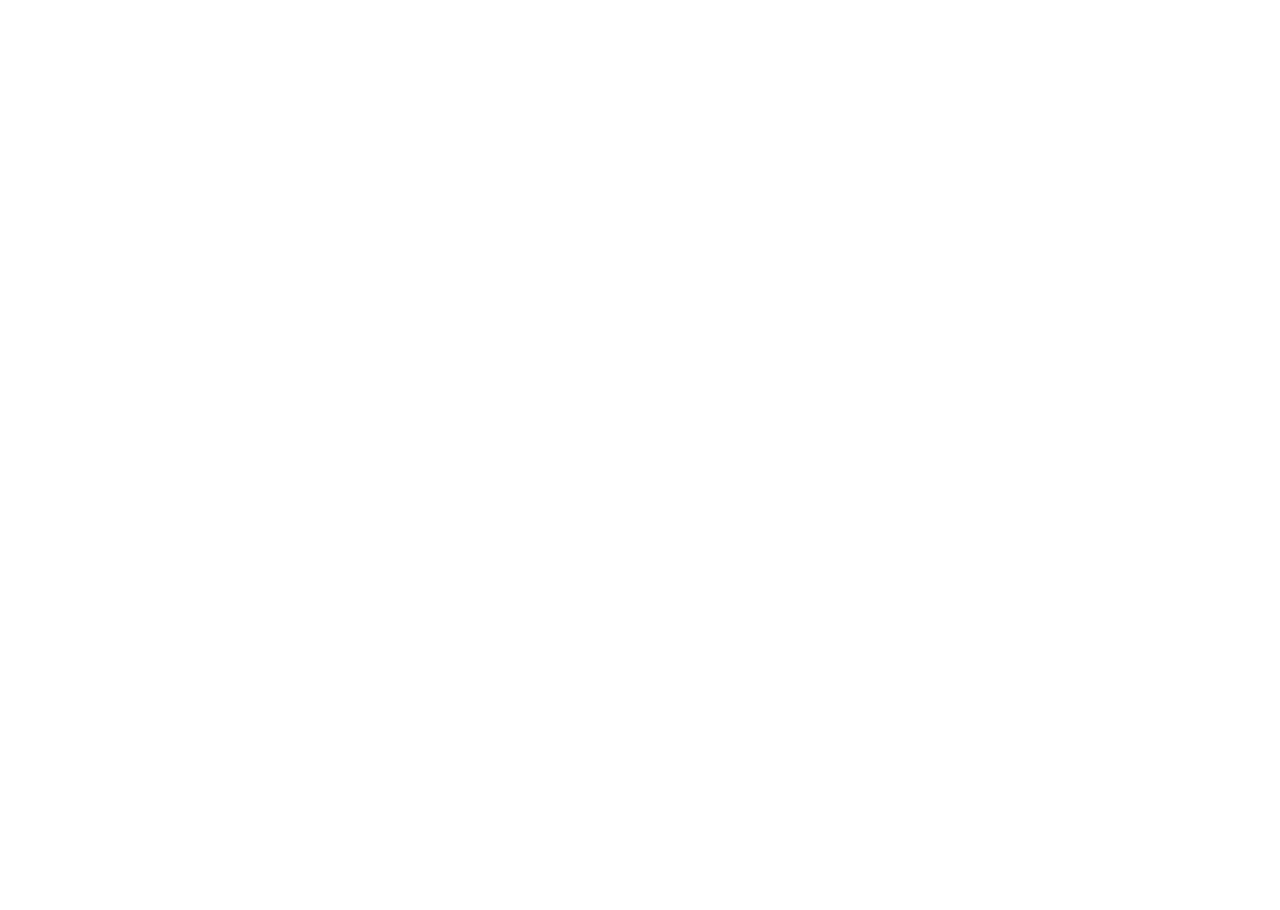
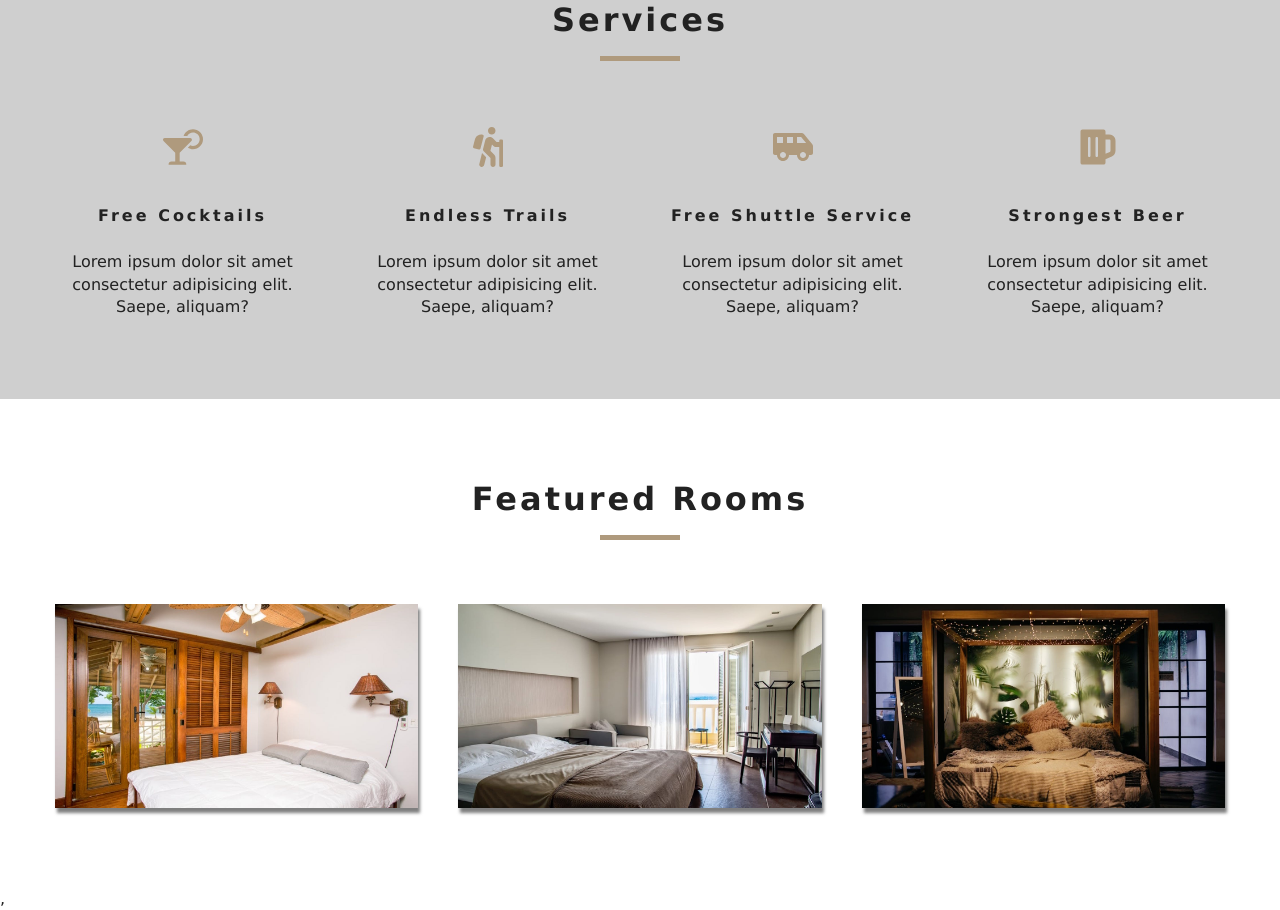
Before and after one commit to Augs0/reactHotel, a React (Create React App) app: page / in a window 1280 px wide. Shown: the part 880-1790 px from the top of the page. Before the commit the page ends 925 px from the top, so only its background shows below. Built offline with nearby package versions, Linux system fonts and the light colour scheme.

Commit message:
set up context and featured rooms

```diff
--- a/src/App.css
+++ b/src/App.css
@@ -252,6 +252,7 @@ h6 {
 }
 .services h6 {
   letter-spacing: var(--mainSpacing);
+  text-transform: capitalize;
 }
 .services p {
   width: 80%;
--- /dev/null
+++ b/src/components/FeaturedRooms.js
@@ -0,0 +1,25 @@
+import React, { Component } from 'react';
+import { RoomContext } from '../context';
+import Loading from './Loading';
+import Room from './Room';
+import Title from './Title'
+
+export default class FeaturedRooms extends Component {
+    static contextType = RoomContext
+    render() {
+        let { loading, featuredRooms: rooms } = this.context;
+        rooms = rooms.map(room => {
+            return <Room key={room.id} room={room} >
+
+            </Room >
+        })
+        return (
+            <section className="featured-rooms">
+                <Title title="Featured Rooms" />
+                <div className="featured-rooms-center">
+                    {loading ? <Loading /> : rooms}
+                </div>
+            </section>
+        )
+    }
+}
--- /dev/null
+++ b/src/components/Loading.js
@@ -0,0 +1,11 @@
+import React from 'react';
+import loadingGif from '../images/loading-gear.gif'
+
+export default function Loading() {
+    return (
+        <div className="loading">
+            <h4>Loading rooms...</h4>
+            <img src={loadingGif} alt="page is loading" />
+        </div>
+    )
+}
--- /dev/null
+++ b/src/components/Room.js
@@ -0,0 +1,14 @@
+import React from 'react';
+import { Link } from 'react-router-dom';
+
+export default function Room({ room }) {
+    console.log(room)
+    const { name, slug, images, price } = room;
+    return (
+        <article className="room">
+            <div className="img-container">
+                <img src={images[0]} alt="overall look of the single room" />
+            </div>
+        </article>
+    )
+}
--- a/src/components/Services.js
+++ b/src/components/Services.js
@@ -1,12 +1,47 @@
 import React, { Component } from 'react';
+import { FaCocktail, FaHiking, FaShuttleVan, FaBeer } from 'react-icons/fa';
 import Title from './Title';
 
+
 export default class Services extends Component {
+    state = {
+        services: [
+            {
+                icon: <FaCocktail />,
+                title: 'Free Cocktails',
+                info: 'Lorem ipsum dolor sit amet consectetur adipisicing elit. Saepe, aliquam?'
+            },
+            {
+                icon: <FaHiking />,
+                title: 'Endless trails',
+                info: 'Lorem ipsum dolor sit amet consectetur adipisicing elit. Saepe, aliquam?'
+            },
+            {
+                icon: <FaShuttleVan />,
+                title: 'Free shuttle service',
+                info: 'Lorem ipsum dolor sit amet consectetur adipisicing elit. Saepe, aliquam?'
+            },
+            {
+                icon: <FaBeer />,
+                title: 'Strongest beer',
+                info: 'Lorem ipsum dolor sit amet consectetur adipisicing elit. Saepe, aliquam?'
+            }
+        ]
+    }
     render() {
         return (
-            <div>
+            <section className="services">
                 <Title title="services" />
-            </div>
+                <div className="services-center">
+                    {this.state.services.map((item, index) => {
+                        return <article key={index} className="service">
+                            <span>{item.icon}</span>
+                            <h6>{item.title}</h6>
+                            <p>{item.info}</p>
+                        </article>
+                    })}
+                </div>
+            </section>
         )
     }
 }
--- /dev/null
+++ b/src/context.js
@@ -0,0 +1,50 @@
+import React, { Component } from 'react';
+import items from './data';
+
+const RoomContext = React.createContext();
+// Provider - allows all components to access
+// Consumer - access the above information
+
+class RoomProvider extends Component {
+    state = {
+        rooms: [],
+        sortedRooms: [],
+        featuredRooms: [],
+        loading: true
+    };
+
+    //getData
+    componentDidMount() {
+        let rooms = this.formatData(items);
+        let featuredRooms = rooms.filter(room => room.featured === true);
+        this.setState({
+            rooms,
+            featuredRooms,
+            sortedRooms: rooms,
+            loading: false
+        })
+    }
+
+    formatData(items) {
+        let tempItems = items.map(item => {
+            let id = item.sys.id
+            let images = item.fields.images.map(image => image.fields.file.url);
+
+            let room = { ...item.fields, images: images, id }
+            return room;
+        });
+        return tempItems;
+    }
+
+    render() {
+        return (
+            <RoomContext.Provider value={{ ...this.state }}>
+                {this.props.children}
+            </RoomContext.Provider>
+        )
+    }
+}
+
+const RoomConsumer = RoomContext.Consumer;
+
+export { RoomProvider, RoomConsumer, RoomContext };
--- a/src/index.js
+++ b/src/index.js
@@ -1,6 +1,15 @@
 import React from 'react';
 import ReactDOM from 'react-dom';
+import { BrowserRouter as Router } from 'react-router-dom';
 // import './index.css';
 import App from './App';
+import { RoomProvider } from './context';
 
-ReactDOM.render(<App />, document.getElementById('root'));
+ReactDOM.render(
+    <RoomProvider>
+        <Router>
+            <App />
+        </Router>,
+    </RoomProvider>,
+    document.getElementById('root')
+);
--- a/src/pages/Home.js
+++ b/src/pages/Home.js
@@ -3,6 +3,7 @@ import Hero from '../components/Hero';
 import Banner from '../components/Banner';
 import { Link } from 'react-router-dom';
 import Services from '../components/Services';
+import FeaturedRooms from '../components/FeaturedRooms';
 
 export default function Home() {
     return (
@@ -15,6 +16,7 @@ export default function Home() {
                 </Banner>
             </Hero>
             <Services />
+            <FeaturedRooms />
         </React.Fragment>
     )
 }
```
